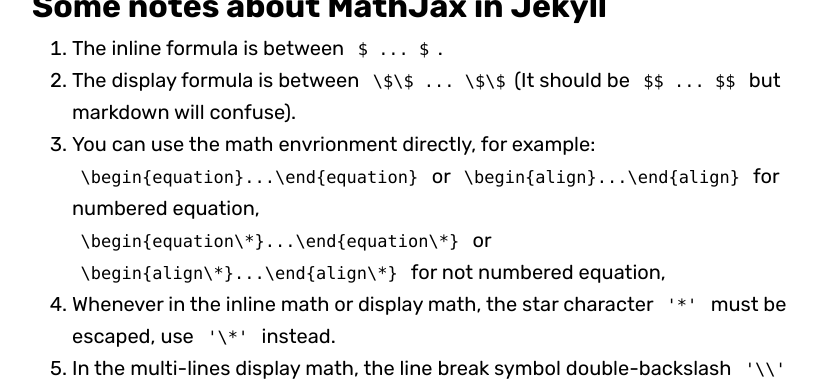
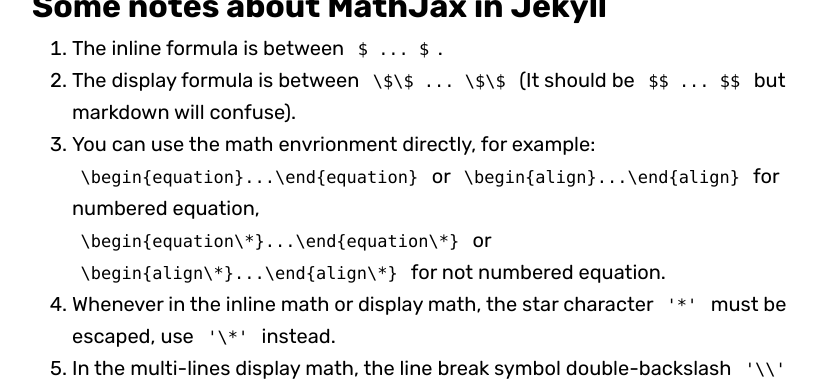
Before and after one commit to littlepure2333/littlepure2333.github.io, a Jekyll site: the page built from _posts/2019-11-25-MathJax.md, in a window 1280 px wide and 900 px high, scrolled down 1644 px. Shown: the top 381 px of the window, without its empty margins (224-1041 px from the left). Built offline with Jekyll 4.4.1, drawn with Linux system fonts in a browser that asks for light colours; some web fonts are replaced; comment, search, counter and statistics services are not loaded.

Commit message:
update post mathjax

```diff
--- a/_posts/2019-11-25-MathJax.md
+++ b/_posts/2019-11-25-MathJax.md
@@ -35,10 +35,10 @@ Also the official docs:
 # Some notes about MathJax in Jekyll
 
 1. The inline formula is between `$ ... $`.
-2. The display formula is between `\$\$ ... \$\$`(It should be `$$ ... $$` but markdown will confuse).
+2. The display formula is between `\$\$ ... \$\$` (It should be `$$ ... $$` but markdown will confuse).
 3. You can use the math envrionment directly, for example:
   `\begin{equation}...\end{equation}` or `\begin{align}...\end{align}` for numbered equation,
-  `\begin{equation\*}...\end{equation\*}` or `\begin{align\*}...\end{align\*}` for not numbered equation,
+  `\begin{equation\*}...\end{equation\*}` or `\begin{align\*}...\end{align\*}` for not numbered equation.
 4. Whenever in the inline math or display math, the star character `'*'` must be escaped, use `'\*'` instead.
 5. In the multi-lines display math, the line break symbol double-backslash `'\\'` should be escaped, i.e., use four backslash `'\\\\'`.
 6. If you found error while typeseting math formula, try to **escape** some special characters.
```
